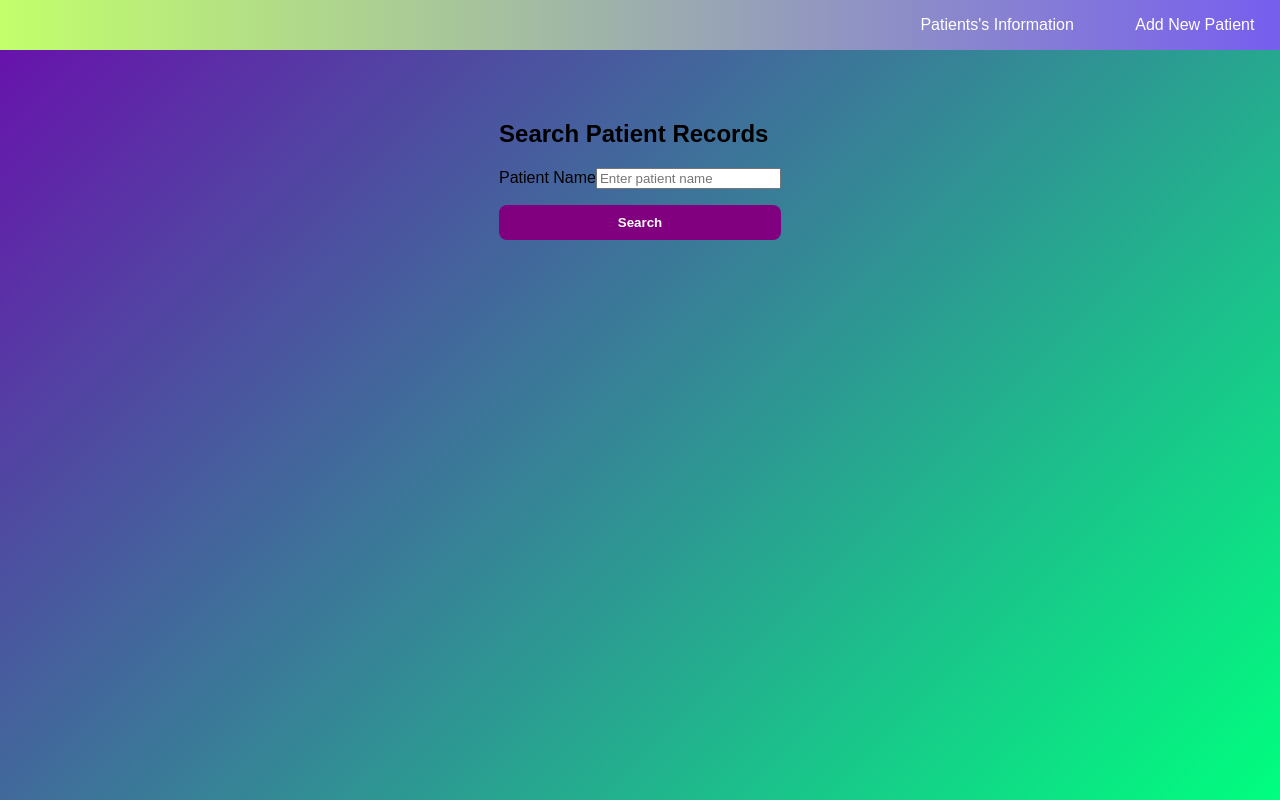
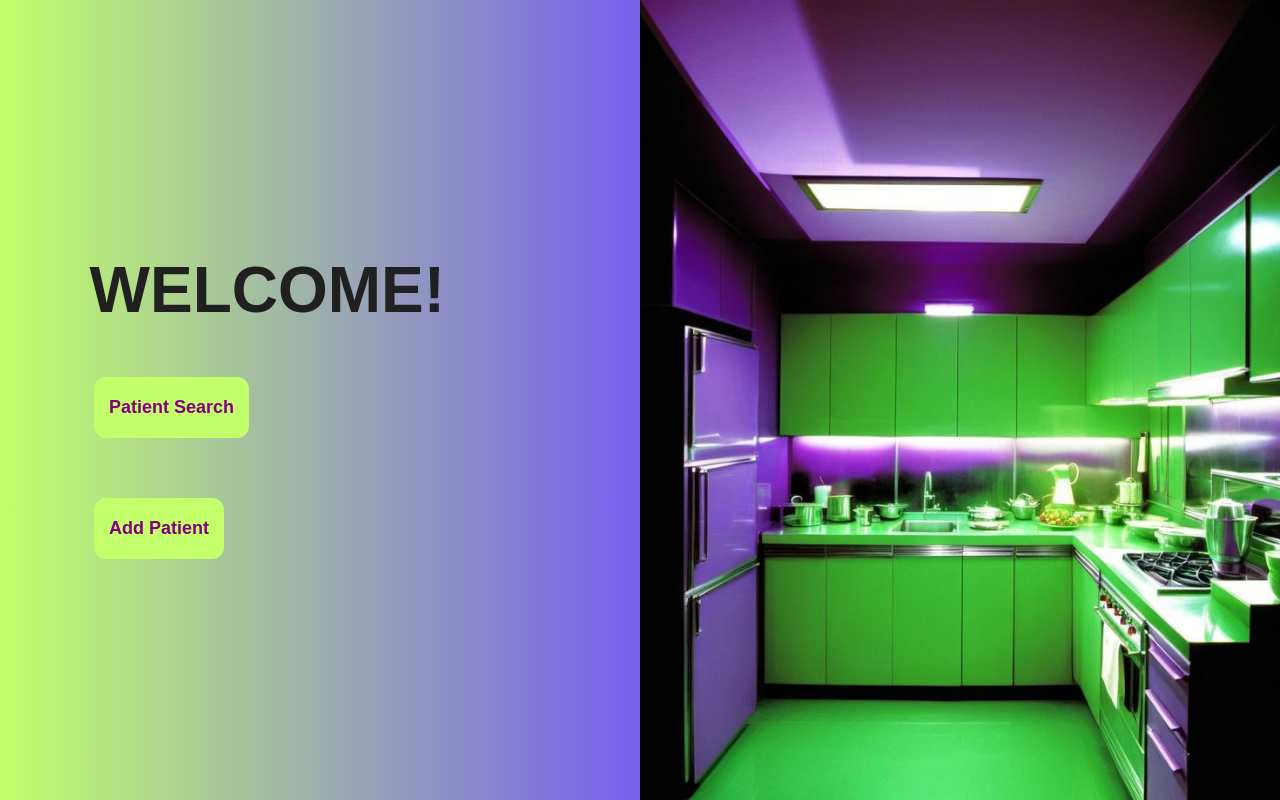
Before and after one commit to NeilBhandari/PeerScript-ShellHacks, a React (Vite) app in the folder fe/: page / in a window 1280 px wide. Built offline with nearby package versions, Linux system fonts and the light colour scheme.

Commit message:
Frontend Retouch

```diff
--- a/fe/src/App.jsx
+++ b/fe/src/App.jsx
@@ -1,36 +1,44 @@
-// src/App.js
-
 import React from 'react';
-
-import UpdatedReportDisplay from './components/UpdatedReportDisplay';
-import { BrowserRouter as Router, Route, Routes } from 'react-router-dom';
+import { BrowserRouter as Router, Route, Routes, useLocation } from 'react-router-dom';
 
 import InfoDisplay from './components/Info-Display.jsx';
 import SearchPage from './components/Search-Portal.jsx';
 import CreatePatient from './components/Create-New-Patient.jsx';
 import NavBar from './components/NavBar.jsx';
-import TransitionWrapper from './components/TransitionWrapper.jsx'; // Import the TransitionWrapper
+import WelcomePage from './components/Welcome-Page.jsx'; // Import your welcome page
+import TransitionWrapper from './components/TransitionWrapper.jsx';
 
 import './App.css';
 
 const App = () => {
+    const location = useLocation(); // Get the current path
+
+    // Conditionally render the NavBar if the current path is not "/welcome"
+    const showNavBar = location.pathname !== '/';
+
     return (
-        <Router>
         <div className="App">
+            {showNavBar && ( // Conditionally render NavBar
                 <div className='navbar'>
                     <NavBar />
                 </div>
+            )}
             <TransitionWrapper>
                 <Routes>
-                        <Route path="/" element={<SearchPage />} />
+                    <Route path="/" element={<WelcomePage />} /> {/* Welcome Page */}
+                    <Route path="/searchPage" element={<SearchPage />} />
                     <Route path="/info-display" element={<InfoDisplay />} />
                     <Route path="/create-patient" element={<CreatePatient />} />
-                        <Route path="/updated-report" element={<UpdatedReportDisplay />} />
                 </Routes>
             </TransitionWrapper>
         </div>
-        </Router>
     );
 };
 
-export default App;
+const AppWrapper = () => (
+    <Router>
+        <App />
+    </Router>
+);
+
+export default AppWrapper;
--- a/fe/src/components/NavBar.jsx
+++ b/fe/src/components/NavBar.jsx
@@ -1,15 +1,20 @@
 import React from 'react';
 import { Link } from 'react-router-dom';
-import '../styles/NavBar.css'
+import '../styles/NavBar.css';
 
 function Navbar() {
   return (
-    <nav className="bg-purple-600 text-white p-4">
+    <nav className="navbar-container bg-purple-600 text-white p-4">
       <div className="containers mx-auto flex justify-between items-center">
         <ul className="flex space-x-4">
-        <li>
+          <li>
             <Link to="/" className="hover:text-gray-300">
-              Patients's Information
+              Overview
+            </Link>
+          </li>
+          <li>
+            <Link to="/searchPage" className="hover:text-gray-300">
+              Patient Search
             </Link>
           </li>
           <li>
--- a/fe/src/components/Search-Portal.jsx
+++ b/fe/src/components/Search-Portal.jsx
@@ -1,3 +1,65 @@
+// import React, { useState } from 'react';
+// import { Link, useNavigate } from 'react-router-dom';
+// import { ArrowRight, UserPlus } from 'lucide-react';
+// import '../styles/Search-Portal.css';
+
+// const SearchPage = () => {
+//   const [name, setName] = useState('');
+//   const [error, setError] = useState(false);
+//   const [isSubmitted, setIsSubmitted] = useState(false);
+//   const navigate = useNavigate();
+
+//   const handleSearch = (e) => {
+//     e.preventDefault();
+//     setIsSubmitted(true);
+
+//     if (!name.trim()) {
+//       setError(true);
+//     } else {
+//       setError(false);
+//       navigate('/info-display', { state: { name } });
+//     }
+//   };
+
+//   return (
+//     <div className="search-page-container">
+//       <div className="search-box">
+//         <h1 className="search-title">Patient Search</h1>
+//         <div className="input-container">
+//           <label htmlFor="name-input" className="input-label">
+//             Patient's Name:
+//             <span className="required-asterisk">*</span> {/* Asterisk for required field */}
+//           </label>
+//           <input
+//             type="text"
+//             id="name-input"
+//             value={name}
+//             onChange={(e) => setName(e.target.value)}
+//             className={`input-field ${error && isSubmitted ? 'error' : ''}`} // Apply 'error' class only after submission
+//             placeholder="Enter name"
+//             required
+//           />
+//           {error && isSubmitted && <p className="error-text">Patient's name is required!</p>} {/* Error message only after submit */}
+//         </div>
+//         <div className="button-group">
+//           <button onClick={handleSearch} className="search-button">
+//             <span>Search</span>
+//             <ArrowRight className="icon-right" size={18} />
+//           </button>
+//           <Link to="/create-patient" className="Search-Portal-Buttons">
+//             <button className="create-button">
+//               <span>Create new patient</span>
+//               <UserPlus className="icon-right" size={18} />
+//             </button>
+//           </Link>
+//         </div>
+//       </div>
+//     </div>
+//   );
+// };
+
+// export default SearchPage;
+
 import React, { useState } from 'react';
 import { useNavigate } from 'react-router-dom';
 import '../styles/Search-Portal.css';
@@ -38,8 +100,7 @@ const SearchPage = () => {
             }
 
             // Navigate to InfoDisplay with patientId and generated report
-            // When navigating, ensure patientId is passed as part of the state
-navigate('/info-display', { state: { report: data.report, patientId: data.patient._id } });
+            navigate('/info-display', { state: { report: data.report, patientId: data.patient._id } });
 
         } catch (error) {
             setError('Error fetching data: ' + error.message);
@@ -50,125 +111,28 @@ navigate('/info-display', { state: { report: data.report, patientId: data.patien
     };
 
     return (
-        <div className="search-container">
-            <h2>Search Patient Records</h2>
+        <div className="search-box">
+            <h2 className="search-title">Search Patient Records</h2>
             <div className="input-container">
-                <label htmlFor="patientName">Patient Name</label>
+                <label htmlFor="patientName" className="input-label">Patient Name</label>
                 <input
                     type="text"
                     id="patientName"
                     value={patientName}
                     onChange={(e) => setPatientName(e.target.value)}
                     placeholder="Enter patient name"
-                    className="search-input"
+                    className={`input-field ${error ? 'error' : ''}`} // Add error class if there's an error
                 />
+                {error && <p className="error-text">{error}</p>}
             </div>
 
-            {error && <p className="error-message">{error}</p>}
-
-            <button onClick={handleSearch} className="search-button" disabled={isLoading}>
-                {isLoading ? 'Searching...' : 'Search'}
-            </button>
+            <div className="button-group">
+                <button onClick={handleSearch} className="search-button" disabled={isLoading}>
+                    {isLoading ? 'Searching...' : 'Search'}
+                </button>
+            </div>
         </div>
     );
 };
 
 export default SearchPage;
-
-
-
-
-
-
-
-
-
-
-
-
-
-
-
-
-
-
-
-
-
-
-// import React, { useState } from 'react';
-// import { useNavigate } from 'react-router-dom';
-// import '../styles/Search-Portal.css';
-//  // Assuming you have some styles for this page
-
-// const SearchPage = () => {
-//     const [patientName, setPatientName] = useState('');
-//     const [isLoading, setIsLoading] = useState(false);
-//     const [error, setError] = useState(null);
-//     const navigate = useNavigate();
-
-//     const handleSearch = async () => {
-//         if (!patientName) {
-//             setError('Please enter a patient name');
-//             return;
-//         }
-
-//         setIsLoading(true);
-//         setError(null);
-
-//         try {
-//             const response = await fetch(`http://localhost:3000/api/search-patient?name=${encodeURIComponent(patientName)}`, {
-//                 method: 'GET',
-//                 headers: {
-//                     'Content-Type': 'application/json',
-//                 },
-//             });
-
-//             if (!response.ok) {
-//                 throw new Error('Failed to fetch patient data');
-//             }
-
-//             const data = await response.json();
-//             console.log('Patient data fetched:', data);
-
-//             if (!data || !data.patient || !data.report) {
-//                 setError('No data found for this patient');
-//                 return;
-//             }
-
-//             // Navigate to InfoDisplay with patient data and the generated report
-//             navigate('/info-display', { state: { name: patientName, report: data.report, patient: data.patient } });
-
-//         } catch (error) {
-//             setError('Error fetching data: ' + error.message);
-//             console.error('Error during search:', error);
-//         } finally {
-//             setIsLoading(false);
-//         }
-//     };
-
-//     return (
-//         <div className="search-container">
-//             <h2>Search Patient Records</h2>
-//             <div className="input-container">
-//                 <label htmlFor="patientName">Patient Name</label>
-//                 <input
-//                     type="text"
-//                     id="patientName"
-//                     value={patientName}
-//                     onChange={(e) => setPatientName(e.target.value)}
-//                     placeholder="Enter patient name"
-//                     className="search-input"
-//                 />
-//             </div>
-
-//             {error && <p className="error-message">{error}</p>}
-
-//             <button onClick={handleSearch} className="search-button" disabled={isLoading}>
-//                 {isLoading ? 'Searching...' : 'Search'}
-//             </button>
-//         </div>
-//     );
-// };
-
-// export default SearchPage;
--- /dev/null
+++ b/fe/src/components/Welcome-Page.jsx
@@ -0,0 +1,31 @@
+import React from 'react';
+import '../styles/Welcome-Page.css';
+import { Link } from 'react-router-dom';
+import logo2 from "../assets/logo2.jpg";
+
+const WelcomePage = () => {
+  return (
+    <div className="welcome-page">
+      <div className="left-side">
+        <h1 className="header">WELCOME!</h1> {/* Add a header here */}
+        <Link to="/searchPage" className='Right-Button'>
+          <button className="Welcome-Page-Buttons">Patient Search</button>
+        </Link>
+
+        <Link to="/create-patient" className='Left-Button'>
+          <button className="Welcome-Page-Buttons">Add Patient</button>
+        </Link>
+      </div>
+
+      <div className="right-side">
+        <img
+          src={logo2}
+          alt="Healthcare Prescription Safety"
+          className="healthcare-image"
+        />
+      </div>
+    </div>
+  );
+};
+
+export default WelcomePage;
--- a/fe/src/styles/NavBar.css
+++ b/fe/src/styles/NavBar.css
@@ -1,7 +1,9 @@
-.navbar {
-    background:linear-gradient(90deg, hsl(var(--background-color-hsl2)), hsl(var(--background-color-hsl)));
+/* NavBar.css */
+
+.navbar-container {
+    background: linear-gradient(90deg, hsl(var(--background-color-hsl2)), hsl(var(--background-color-hsl)));
     margin-bottom: 50px;
-    padding: 16px 0px;
+    padding: 16px 0;
     width: 100vw;
 }
 
@@ -16,21 +18,41 @@
 ul {
     list-style-type: none;
     display: flex;
-    justify-content:right;
+    justify-content: right;
     margin: 0;
-    padding: 0px 2vw;
+    padding: 0 2vw;
     width: 100vw;
     gap: 5%;
+    font-weight: bold;
 }
 
-a {
+.navbar-container a {
     color: white;
     text-decoration: none;
-    transition: color 0.3s;
+    transition: color 0.3s ease; /* Smooth transition for color */
+    position: relative;
+    padding-bottom: 5px; /* Add space for the underline */
 }
 
-a:hover {
-    color: rgba(255, 255, 255, 0.8);
+.navbar-container a::after {
+    content: "";
+    position: absolute;
+    width: 0;
+    height: 2px;
+    background-color: purple;
+    bottom: 0;
+    left: 0;
+    transition: width 0.3s ease-in-out; /* Transition effect for the underline */
+}
+
+.navbar-container a:hover::after,
+.navbar-container a:focus::after,
+.navbar-container a:active::after {
+    width: 100%; /* Full-width underline on hover, focus, or active */
+}
+
+.navbar-container a:hover {
+    color: rgba(255, 255, 255, 0.8); /* Lighter color on hover */
 }
 
 @media (max-width: 768px) {
--- /dev/null
+++ b/fe/src/styles/Welcome-Page.css
@@ -0,0 +1,74 @@
+.welcome-page {
+    display: flex;
+    height: 100vh;
+    width: 100vw;
+    background-color: white;
+    height: 100;
+    max-width: 100%;
+}
+
+.left-side {
+    background:linear-gradient(90deg, hsl(var(--background-color-hsl2)), hsl(var(--background-color-hsl)));
+    display: flex;
+    flex-direction: column;
+    justify-content: center;
+    align-items: left;
+    width: 50%;
+
+}
+
+.right-side {
+    background-color: hsl(var(--background-color-hsl2));
+    display: flex;
+    justify-content: left;
+    align-items: left;
+    max-width: 50vw;
+}
+
+/* Image styles */
+img {
+    width: 50vw; /* Make the image fill the left side */
+    height: 100vh; /* Maintain aspect ratio */
+}
+
+.Welcome-Page-Buttons {
+    background-color: hsl(var(--background-color-hsl2));
+    color: purple;
+    border: none;
+    padding: 20px 15px;
+    margin: 30px;
+    font-size: 18px;
+    cursor: pointer;
+    border-radius: 12px;
+    transition: background-color 0.3s ease;
+    text-decoration: none; /* Ensure there's no underline */
+    display: inline-block; /* Ensure it behaves like a button, not a link */
+    font-weight: bold;
+}
+
+.Welcome-Page-Button:hover,
+.Welcome-Page-Buttons:hover {
+    transform: translateY(-5px);
+    background-color: hsl(var(--background-color-hsl));
+    color: hsl(var(--background-color-hsl2));
+}
+
+/* Remove underline/underscore effect for buttons */
+.Welcome-Page-Button::after,
+.Welcome-Page-Buttons::after {
+    display: none;
+}
+
+.Right-Button,
+.Left-Button{
+width: 50%;
+padding-left: 10%;
+}
+
+.header {
+    font-size: 64px; /* Adjust the font size as needed */
+    color: #202020;
+    margin-bottom: 20px; /* Space between header and buttons */
+    text-align: left; /* Center the header text */
+    padding-left: 14%;
+}
```
Also changed, not shown: fe/src/styles/Info-Display.css (+1 -82 lines), fe/src/assets/logo2.jpg (added). Lines whose indentation alone changed are shown as unchanged.
